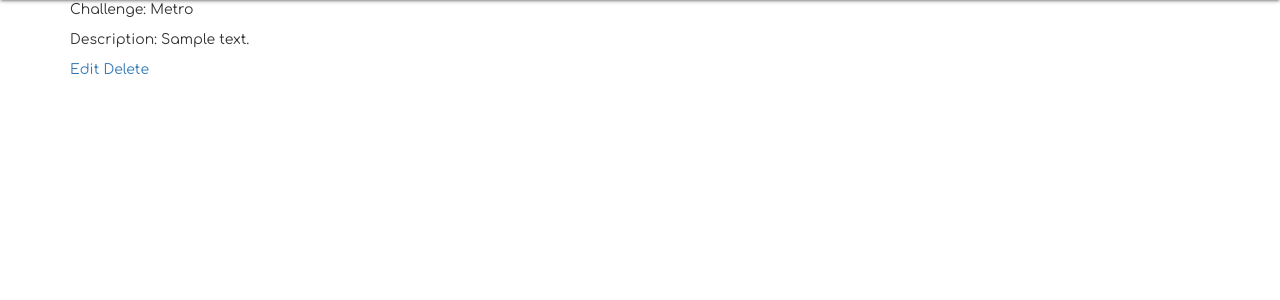
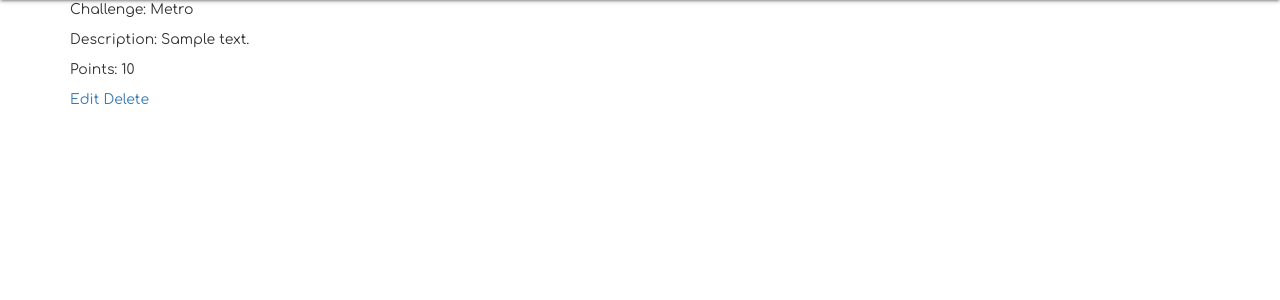
Before and after one commit to nhasley/ECO-App-Python, a Django app: page /1/ in a window 1280 px wide. Shown: the part 64-364 px from the top of the page. Run offline with Django 3.2, Linux system fonts and the light colour scheme; tables that the repository leaves empty hold one stand-in row (values such as "Sample post"); some libraries are stand-ins or nearby versions.

Commit message:
set auto points per post

```diff
--- a/main_app/models.py
+++ b/main_app/models.py
@@ -14,3 +14,6 @@ class Post(models.Model):
         default='Metro'
     )
     description = models.CharField(max_length=100)
+    points = models.IntegerField(
+        default=10
+    )
--- a/main_app/templates/base.html
+++ b/main_app/templates/base.html
@@ -32,7 +32,7 @@
     {% if user.is_authenticated %}
     <ul class="center">
         <li><a href="{%url 'posts'%}" id="text"><i class="fas fa-camera-retro" style="font-size:25px; color: white;"></i> Posts</a></li>
-        <li><a href="{% url 'posts_create' %}">ADD</a></li>
+        <li><a href="{% url 'posts_create' %}" id="text"><i class="fas fa-plus-circle" style="font-size: 25px; color: white;"></i>ADD</a></li>
         <li><a href="{%url 'profile'%}" id="text"><i class="glyphicon glyphicon-user" style="font-size:25px; color: white;"></i> Profile</a></li>
         <li><a href="{% url 'logout' %}" id="text">Log Out</a></li>
   {% else %}
--- a/main_app/templates/posts/detail.html
+++ b/main_app/templates/posts/detail.html
@@ -6,6 +6,7 @@
     <!-- <span class="card-title">{{ post.name }}</span> -->
     <p>Challenge: {{ post.challenge }}</p>
     <p>Description: {{ post.description }}</p>
+    <p>Points: {{ post.points }}</p>
     <div class="card-action">
       <a href="{% url 'posts_update' post.id %}">Edit</a>
       <a href="{% url 'posts_delete' post.id %}">Delete</a>
--- a/main_app/views.py
+++ b/main_app/views.py
@@ -23,7 +23,7 @@ def posts_detail(request, post_id):
 
 class PostCreate(CreateView):
     model = Post
-    fields = '__all__'
+    fields = ['challenge', 'description']
     success_url = '/'
 
 class PostUpdate(UpdateView):
```
Also changed, not shown: main_app/migrations/0009_post_points.py (added).
